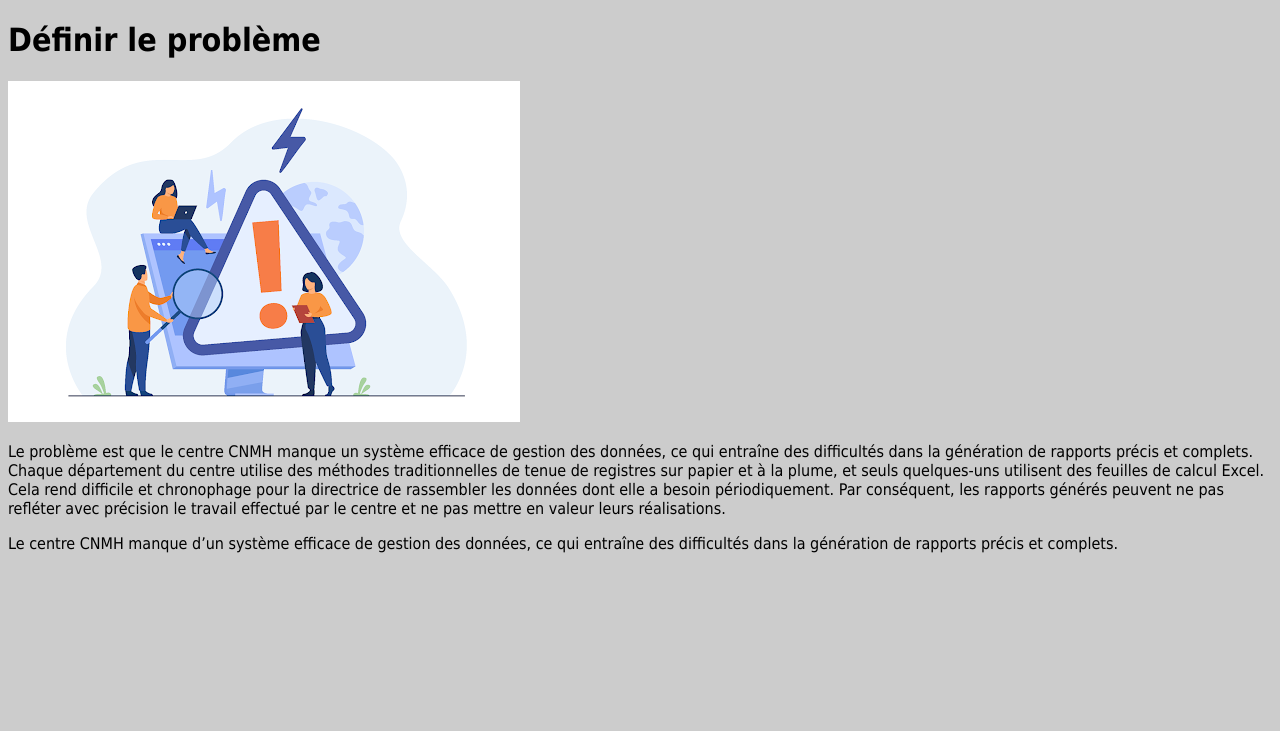
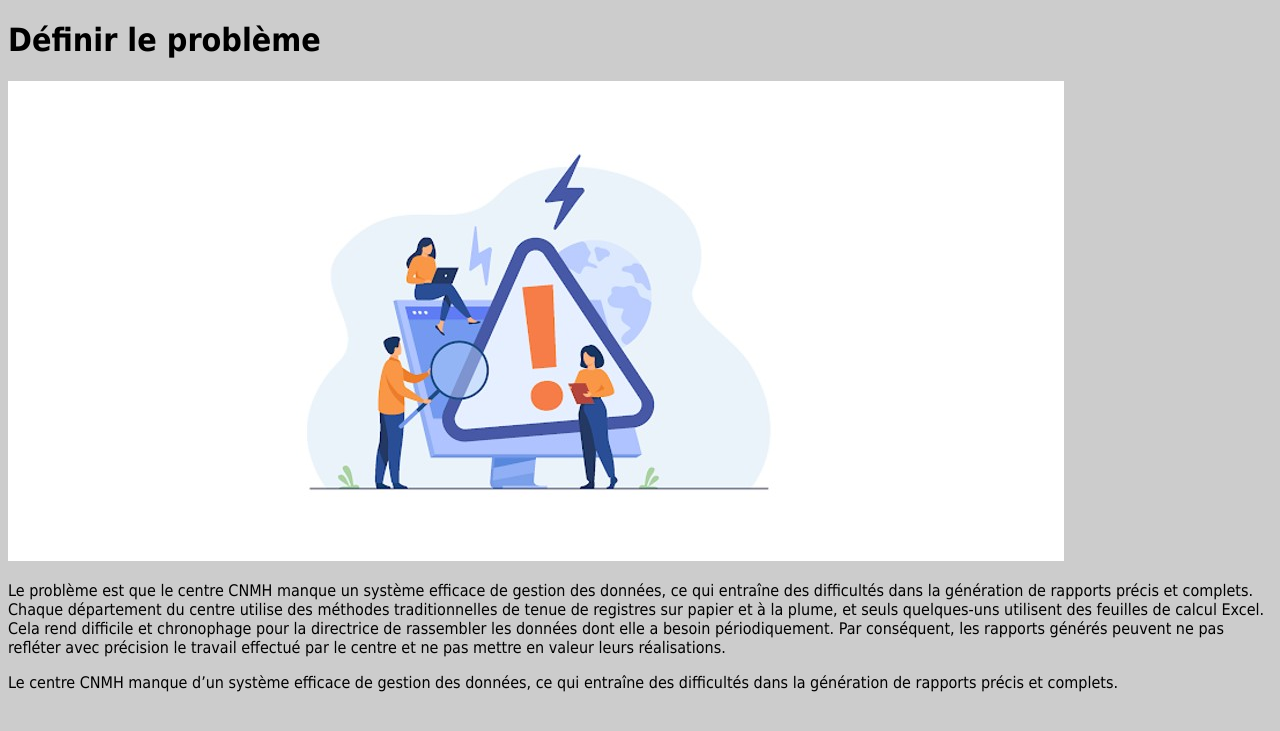
Before and after one commit to cnmh/besoin, a Jekyll site: the page built from docs/Définir-problème/Définir-problème.md, in a window 1280 px wide. Shown: the top 731 px of the page. Built offline with Jekyll 4.4.1, drawn with Linux system fonts in a browser that asks for light colours; our own code applies the rules of GitHub Pages for plain Markdown files.

Commit message:
Ajuster la taille de l'image avec Powerpoint

```diff
--- a/docs/Définir-problème/Définir-problème.md
+++ b/docs/Définir-problème/Définir-problème.md
@@ -1,6 +1,6 @@
 # Définir le problème
 
-![Définir problème](./images/Définir-problème.png)
+![Définir problème](./images/Définir-problème.jpg)
 
 Le problème est que le centre CNMH manque un système efficace de gestion des données, ce qui entraîne des difficultés dans la génération de rapports précis et complets. Chaque département du centre utilise des méthodes traditionnelles de tenue de registres sur papier et à la plume, et seuls quelques-uns utilisent des feuilles de calcul Excel. Cela rend difficile et chronophage pour la directrice de rassembler les données dont elle a besoin périodiquement. Par conséquent, les rapports générés peuvent ne pas refléter avec précision le travail effectué par le centre et ne pas mettre en valeur leurs réalisations.
 
```
Also changed, not shown: docs/Définir-problème/images/Définir-problème.jpg (added), docs/Définir-problème/images/Définir-problème.png (deleted).
